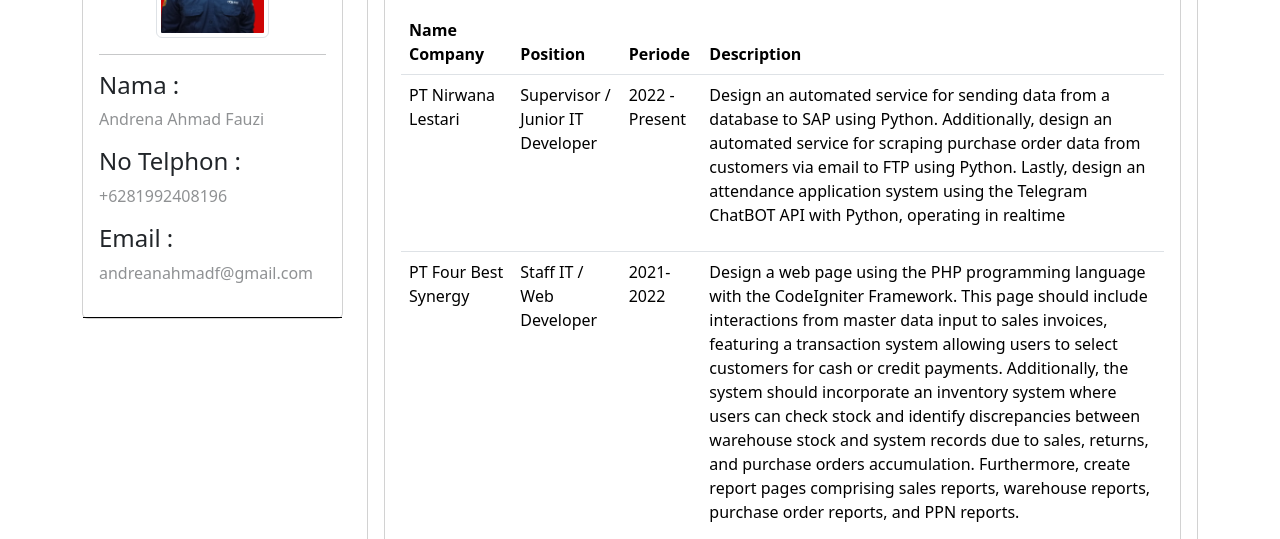
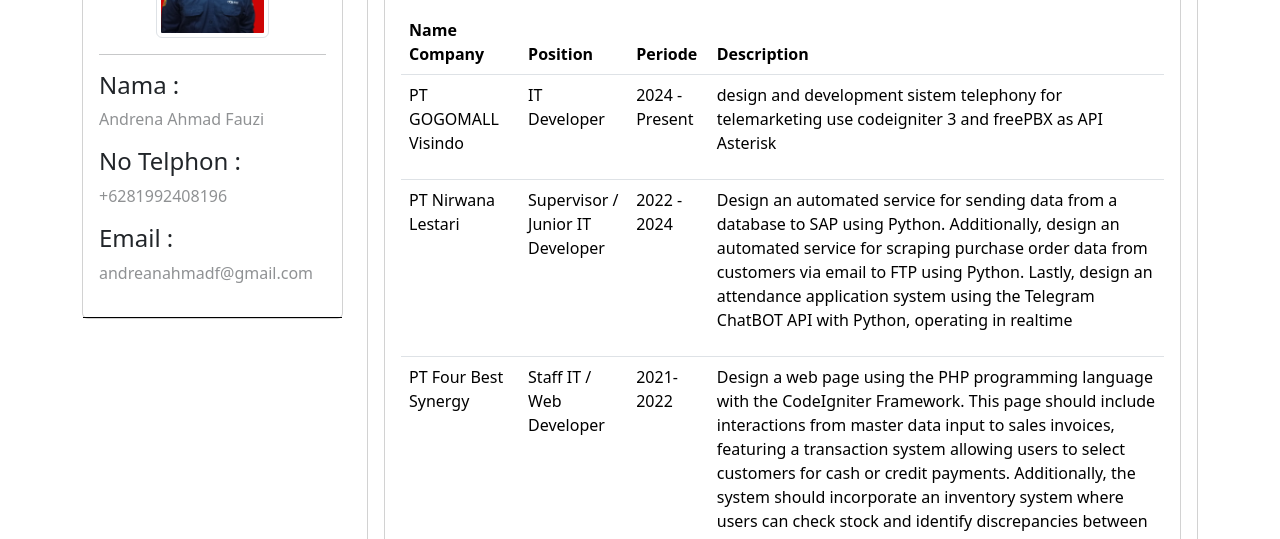
Before and after one commit to ReAct22/portofolio_template, a plain HTML site: page profile.html in a window 1280 px wide. Both pictures are taken after a click on the button "Experience". Shown: the part 261-800 px from the top of the page. Drawn offline with Linux system fonts and the light colour scheme; a web font is replaced by a local one.

Commit message:
update profile.html

```diff
--- a/profile.html
+++ b/profile.html
@@ -17,7 +17,7 @@
     <!-- navbar -->
     <nav class="navbar navbar-expand-lg bg-white border-down">
         <div class="container">
-            <a class="navbar-brand" href="#">AndDev</a>
+            <a class="navbar-brand" href="./">AndDev</a>
             <button class="navbar-toggler" type="button" data-bs-toggle="collapse"
                 data-bs-target="#navbarSupportedContent" aria-controls="navbarSupportedContent" aria-expanded="false"
                 aria-label="Toggle navigation">
@@ -26,7 +26,7 @@
             <div class="collapse navbar-collapse" id="navbarSupportedContent">
                 <ul class="navbar-nav me-auto mb-2 mb-lg-0">
                     <li class="nav-item">
-                        <a class="nav-link active" aria-current="page" href="#">Home</a>
+                        <a class="nav-link active" aria-current="page" href="./">Home</a>
                     </li>
                     <li class="nav-item">
                         <a class="nav-link" href="./profile.html">Profile</a>
@@ -126,9 +126,20 @@
                                                 </thead>
                                                 <tbody>
                                                     <tr>
+                                                        <td>PT GOGOMALL Visindo</td>
+                                                        <td>IT Developer</td>
+                                                        <td>2024 - Present</td>
+                                                        <td>
+                                                            <p>
+                                                                design and development sistem telephony
+                                                                for telemarketing use codeigniter 3 and freePBX as API Asterisk
+                                                            </p>
+                                                        </td>
+                                                    </tr>
+                                                    <tr>
                                                         <td>PT Nirwana Lestari</td>
                                                         <td>Supervisor / Junior IT Developer</td>
-                                                        <td>2022 - Present</td>
+                                                        <td>2022 - 2024</td>
                                                         <td>
                                                             <p>Design an automated service for sending data from a
                                                                 database to SAP using Python. Additionally,
```
